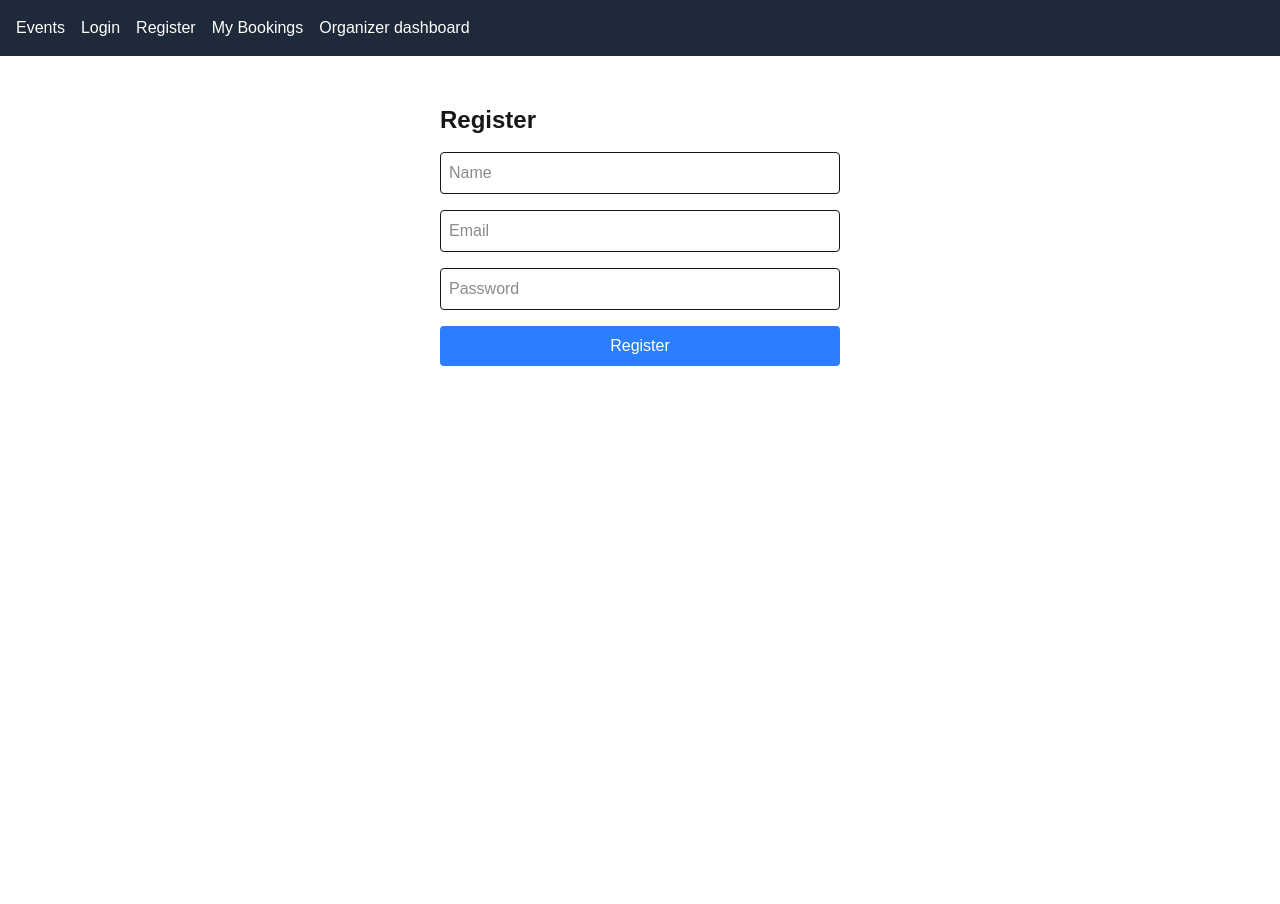
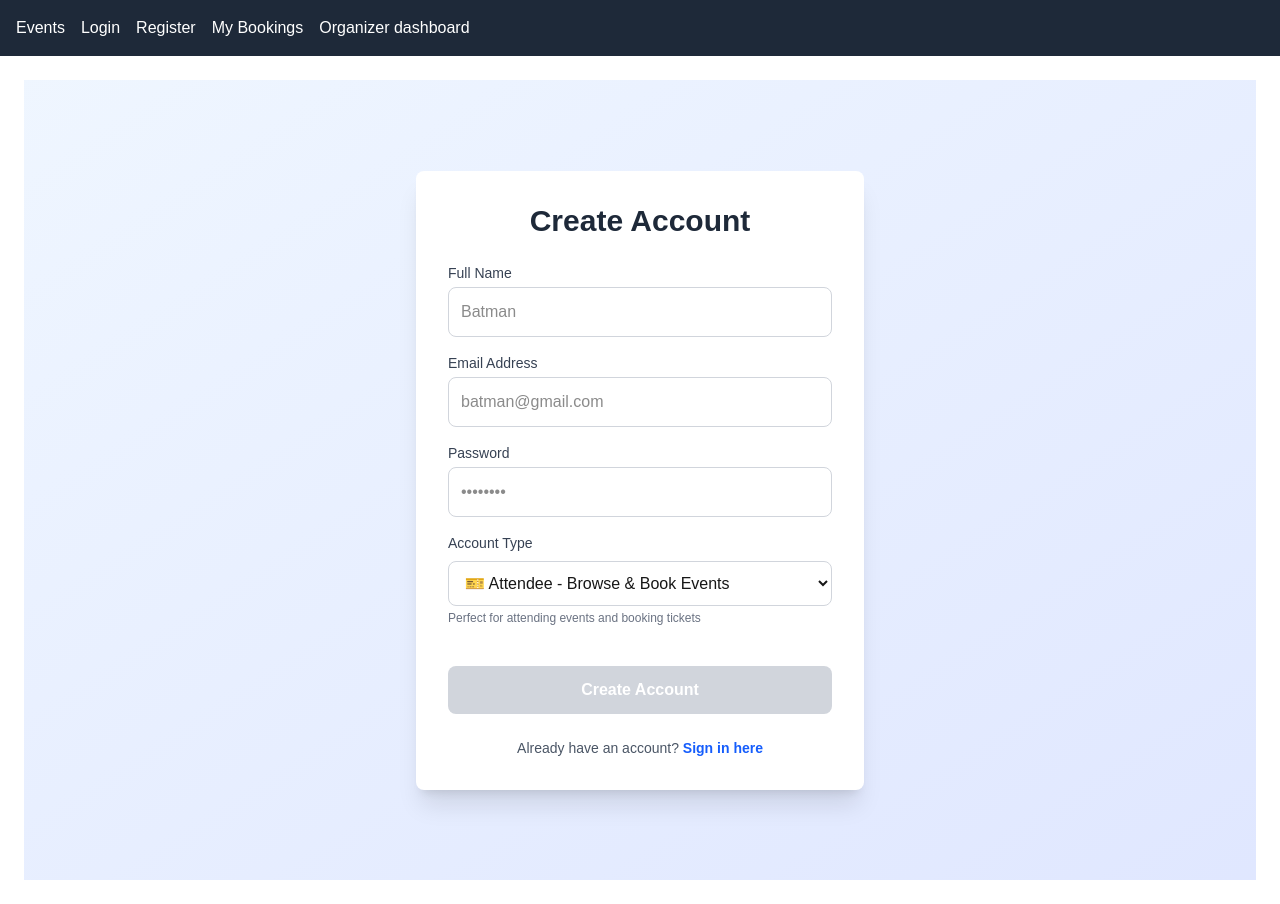
Before and after one commit to Gabriel-affont/Event-booking-frontend, a Next.js app: page /register in a window 1280 px wide. Before the commit the page ends 800 px from the top, so only its background shows below. Built offline with nearby package versions, Linux system fonts and the light colour scheme; no server answers.

Commit message:
allowed user to select roles to register with

```diff
--- a/app/dashboard/page.tsx
+++ b/app/dashboard/page.tsx
@@ -36,7 +36,7 @@ export default function OrganizerDashboard() {
 
       if (!res.ok) throw new Error("Failed to delete event");
 
-      // remove event from UI immediately
+
       setEvents((prev) => prev.filter((e) => e.id !== id));
     } catch (err: any) {
       setError(err.message);
--- a/app/register/page.tsx
+++ b/app/register/page.tsx
@@ -1,22 +1,28 @@
 "use client";
 import { useState } from "react";
-import { useRouter } from "next/navigation";
-import { API_URL, getAuthHeader } from "../components/api";
+import{ API_URL } from "../components/api";
+
+
+
 
 export default function RegisterPage() {
-    const router = useRouter();
-    const [form, setForm] = useState({ name: "", email: "", password: "" });
+    const [form, setForm] = useState({
+        name: "",
+        email: "",
+        password: "",
+        role: 0 // 0 = Attendee, 1 = Organizer, 2 = Admin
+    });
     const [message, setMessage] = useState("");
 
-    const handleChange = (e: React.ChangeEvent<HTMLInputElement>) => {
-        setForm({ ...form, [e.target.name]: e.target.value });
+    const handleChange = (e: React.ChangeEvent<HTMLInputElement | HTMLSelectElement>) => {
+        const value = e.target.name === "role" ? parseInt(e.target.value) : e.target.value;
+        setForm({ ...form, [e.target.name]: value });
     };
 
-    const handleSubmit = async (e: React.FormEvent) => {
-        e.preventDefault();
+    const handleSubmit = async () => {
         setMessage("");
 
-
+        try {
             const res = await fetch(`${API_URL}/auth/register`, {
                 method: "POST",
                 headers: { "Content-Type": "application/json" },
@@ -24,54 +30,105 @@ export default function RegisterPage() {
             });
 
             if (res.ok) {
-            setMessage("Registration successful! Redirecting to login...");
-            setTimeout(() => {
-                router.push("/login");
-            }, 2000);
+                setMessage("✅ Registration successful! You can now login with your credentials.");
+                // Clear form
+                setForm({ name: "", email: "", password: "", role: 0 });
             } else {
                 const text = await res.text();
-
-            setMessage(`Registration failed: ${text}`);
+                setMessage(` Registration failed: ${text}`);
+            }
+        } catch (error) {
+            setMessage(` Error: ${error instanceof Error ? error.message : 'Unknown error'}`);
         }
     };
 
     return (
-        <main className="p-6 max-w-md mx-auto">
-            <h1 className="text-2xl font-bold mb-4">Register</h1>
-            <form onSubmit={handleSubmit} className="space-y-4">
+        <main className="min-h-screen bg-gradient-to-br from-blue-50 to-indigo-100 flex items-center justify-center p-6">
+            <div className="w-full max-w-md bg-white rounded-lg shadow-xl p-8">
+                <h1 className="text-3xl font-bold mb-6 text-center text-gray-800">Create Account</h1>
+
+                <div className="space-y-4">
+                    <div>
+                        <label className="block text-sm font-medium text-gray-700 mb-1">Full Name</label>
                         <input
                             name="name"
-                    placeholder="Name"
+                            placeholder="Batman"
                             value={form.name}
                             onChange={handleChange}
-                    required
-                    className="w-full border p-2 rounded"
+                            className="w-full border border-gray-300 p-3 rounded-lg focus:outline-none focus:ring-2 focus:ring-blue-500 focus:border-transparent"
                         />
+                    </div>
+
+                    <div>
+                        <label className="block text-sm font-medium text-gray-700 mb-1">Email Address</label>
                         <input
                             name="email"
-                    placeholder="Email"
+                            type="email"
+                            placeholder="batman@gmail.com"
                             value={form.email}
                             onChange={handleChange}
-                    required
-                    className="w-full border p-2 rounded"
+                            className="w-full border border-gray-300 p-3 rounded-lg focus:outline-none focus:ring-2 focus:ring-blue-500 focus:border-transparent"
                         />
+                    </div>
+
+                    <div>
+                        <label className="block text-sm font-medium text-gray-700 mb-1">Password</label>
                         <input
                             name="password"
                             type="password"
-                    placeholder="Password"
+                            placeholder="••••••••"
                             value={form.password}
                             onChange={handleChange}
-                    required
-                    className="w-full border p-2 rounded"
+                            className="w-full border border-gray-300 p-3 rounded-lg focus:outline-none focus:ring-2 focus:ring-blue-500 focus:border-transparent"
                         />
+                    </div>
+
+                    <div>
+                        <label className="block text-sm font-medium text-gray-700 mb-2">Account Type</label>
+                        <select
+                            name="role"
+                            value={form.role}
+                            onChange={handleChange}
+                            className="w-full border border-gray-300 p-3 rounded-lg focus:outline-none focus:ring-2 focus:ring-blue-500 focus:border-transparent bg-white"
+                        >
+                            <option value={0}>🎫 Attendee - Browse & Book Events</option>
+                            <option value={1}>🎪 Organizer - Create & Manage Events</option>
+                        </select>
+                        <p className="text-xs text-gray-500 mt-1">
+                            {form.role === 0
+                                ? "Perfect for attending events and booking tickets"
+                                : "Create your own events and manage bookings"}
+                        </p>
+                    </div>
+
                     <button
-                    type="submit"
-                    className="w-full bg-blue-500 text-white p-2 rounded hover:bg-blue-600"
+                        onClick={handleSubmit}
+                        disabled={!form.name || !form.email || !form.password}
+                        className="w-full bg-blue-600 text-white p-3 rounded-lg hover:bg-blue-700 transition-colors font-semibold disabled:bg-gray-300 disabled:cursor-not-allowed mt-6"
                     >
-                    Register
+                        Create Account
                     </button>
-            </form>
-            {message && <p className="mt-4">{message}</p>}
+                </div>
+
+                {message && (
+                    <div className={`mt-4 p-4 rounded-lg ${
+                        message.includes("✅")
+                            ? "bg-green-50 text-green-800 border border-green-200"
+                            : "bg-red-50 text-red-800 border border-red-200"
+                    }`}>
+                        {message}
+                    </div>
+                )}
+
+                <div className="mt-6 text-center">
+                    <p className="text-sm text-gray-600">
+                        Already have an account?{" "}
+                        <a href="/login" className="text-blue-600 hover:text-blue-700 font-semibold">
+                            Sign in here
+                        </a>
+                    </p>
+                </div>
+            </div>
         </main>
     );
 }
```
Lines whose indentation alone changed are shown as unchanged.
